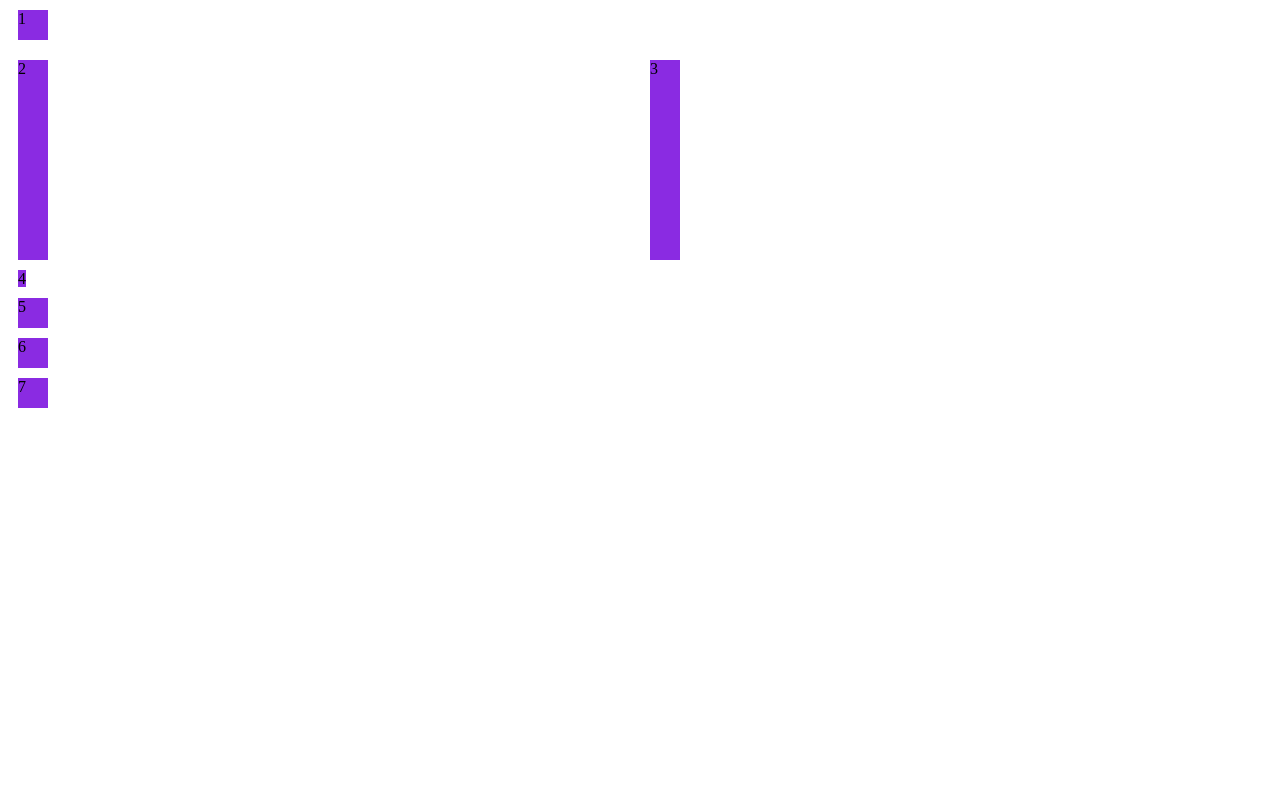
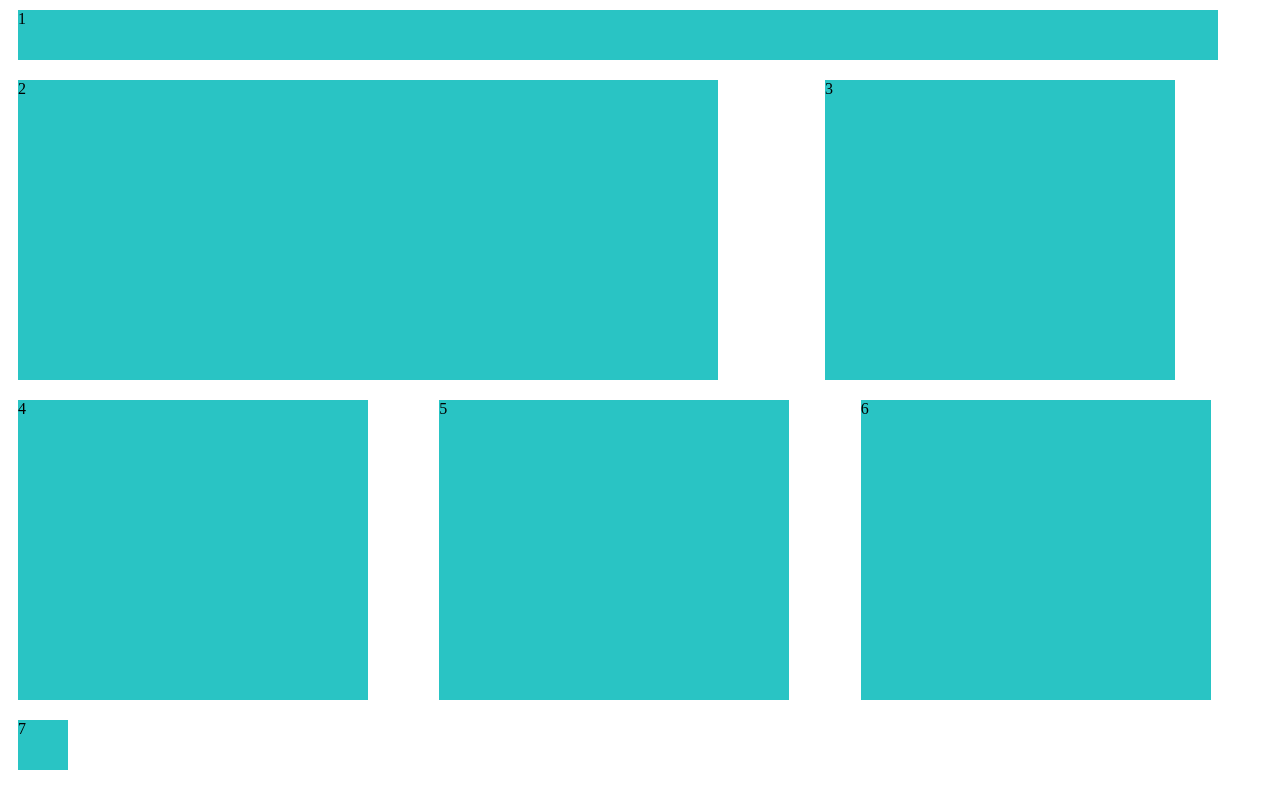
Before and after one commit to JaydenakaYASIR/coding-1, a plain HTML site: page unit 2/asyncActivity_Oct18.html in a window 1280 px wide. Drawn offline with Linux system fonts and the light colour scheme.

Commit message:
asyncActivity fix up 10/23/24

```diff
--- a/unit 2/asyncActivity_Oct18.html
+++ b/unit 2/asyncActivity_Oct18.html
@@ -1,32 +1,41 @@
 <!DOCTYPE html>
 <html>
+
 <head>
-    <title></title>
   <style>
-        .divRules{
-          background-color: blueviolet;
-          height:30px ;
-          width:30px ;
-          margin:10px ;
+    .divRules {
+      background-color: rgb(41, 196, 196);
+      height: 50px;
+      width: 50px;
+      margin: 10px;
     }
-          .mainContentContaner{
+
+    .container {
       display: grid;
       grid-template-columns: auto auto;
     }
-
+    .containerCard {
+      display: grid;
+      grid-template-columns: auto auto auto;
     }
   </style>
-      <div class="divRules" style="height: 30px;" width:1200px; >1</div>
+</head>
 
-      <div class="mainContentContaner">
-      <diV class="divRules" style="height: 200px;" width:800px;>2</div>
-      <div class="divRules" style="height: 200px;" width:350px;>3</div>
+<body>
+  <div class="divRules" style="width: 1200px;">1</div>
+
+  <div class="container">
+    <diV class="divRules" style="width: 700px; height:300px;">2</div>
+    <div class="divRules" style="width: 350px; height:300px;">3</div>
   </div>
 
-      <di class="divRules">4</div>
-      <div class="divRules">5</div>
-      <div class="divRules">6</div>
+  <div class="containerCard">
+  <div class="divRules" style="width: 350px; height:300px;">4</div>
+  <div class="divRules" style="width: 350px; height:300px;">5</div>
+  <div class="divRules" style="width: 350px; height:300px;">6</div>
+</div>
   <div class="divRules">7</div>
-    </title>
-  </head>
+</body>
+
+
 </html>
```
Lines whose indentation alone changed are shown as unchanged.
